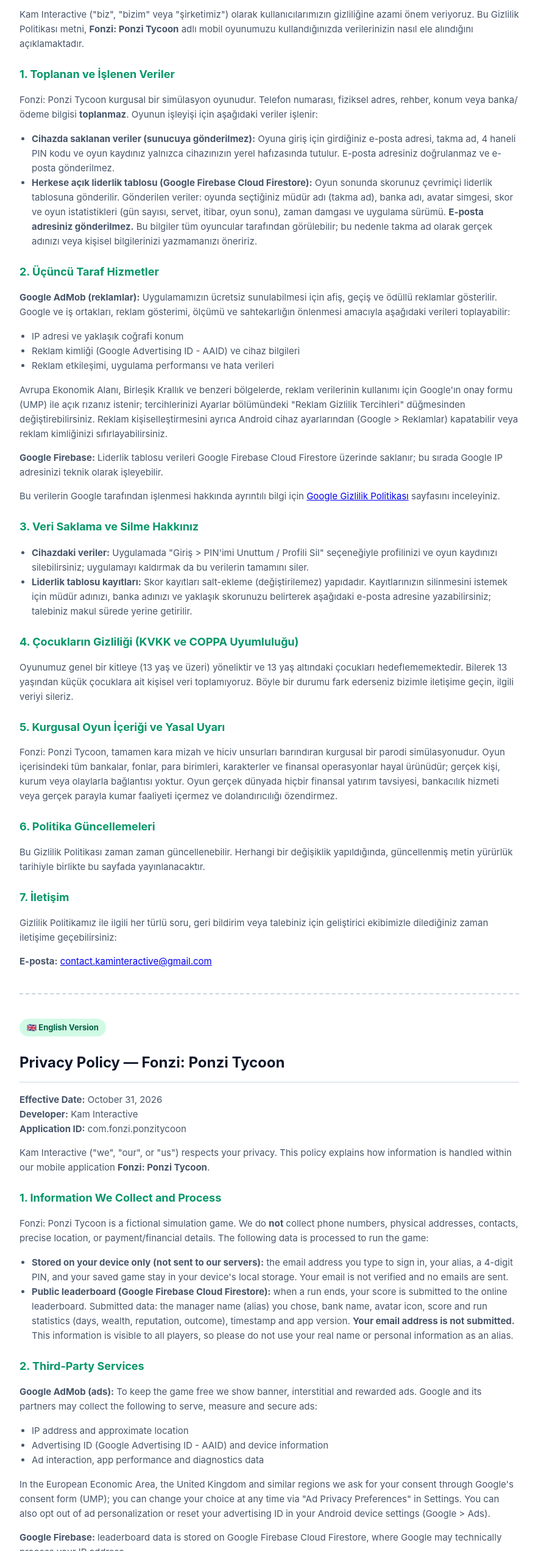
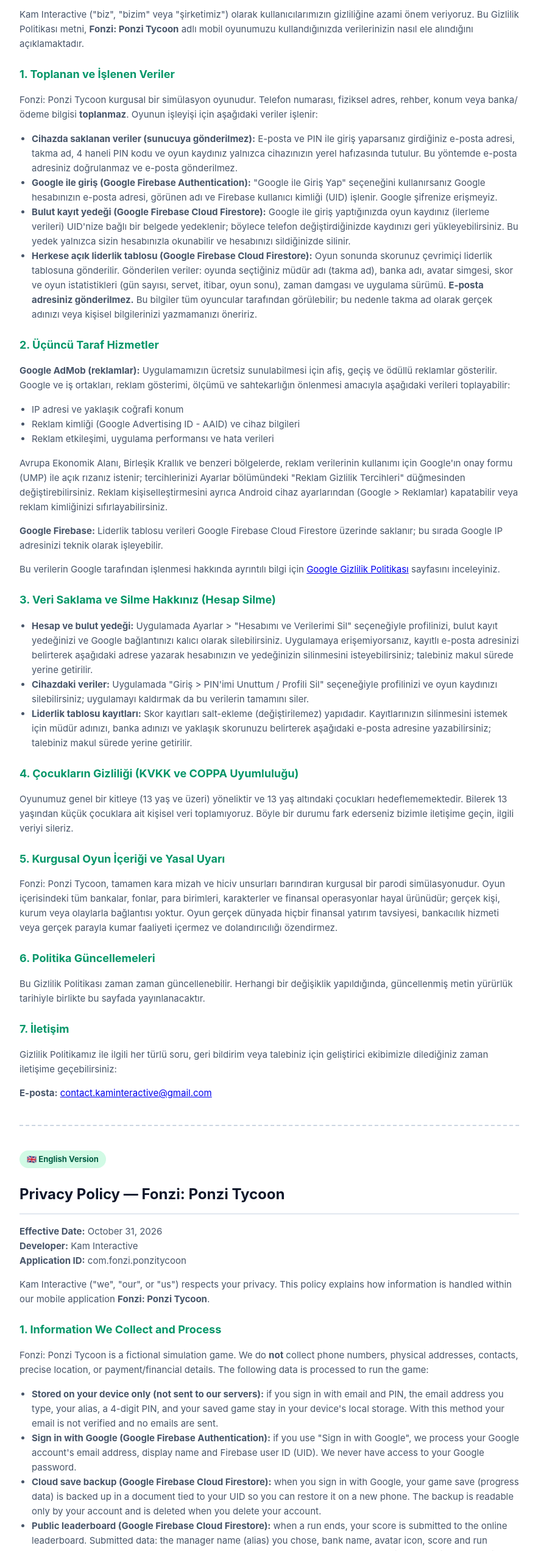
Before and after one commit to KamInteractive/kaminteractive.github.io, a plain HTML site: page privacy.html in a window 1280 px wide. Shown: the part 256-2800 px from the top of the page at 61% size, without its empty margins (198-1081 px from the left). Drawn offline with Linux system fonts and the light colour scheme.

Commit message:
Update privacy policy details and hPrivacy policy: add Google sign-in, cloud save backup, account deletioneadings

```diff
--- a/privacy.html
+++ b/privacy.html
@@ -65,7 +65,9 @@
     <h2>1. Toplanan ve İşlenen Veriler</h2>
     <p>Fonzi: Ponzi Tycoon kurgusal bir simülasyon oyunudur. Telefon numarası, fiziksel adres, rehber, konum veya banka/ödeme bilgisi <strong>toplanmaz</strong>. Oyunun işleyişi için aşağıdaki veriler işlenir:</p>
     <ul>
-      <li><strong>Cihazda saklanan veriler (sunucuya gönderilmez):</strong> Oyuna giriş için girdiğiniz e-posta adresi, takma ad, 4 haneli PIN kodu ve oyun kaydınız yalnızca cihazınızın yerel hafızasında tutulur. E-posta adresiniz doğrulanmaz ve e-posta gönderilmez.</li>
+      <li><strong>Cihazda saklanan veriler (sunucuya gönderilmez):</strong> E-posta ve PIN ile giriş yaparsanız girdiğiniz e-posta adresi, takma ad, 4 haneli PIN kodu ve oyun kaydınız yalnızca cihazınızın yerel hafızasında tutulur. Bu yöntemde e-posta adresiniz doğrulanmaz ve e-posta gönderilmez.</li>
+      <li><strong>Google ile giriş (Google Firebase Authentication):</strong> "Google ile Giriş Yap" seçeneğini kullanırsanız Google hesabınızın e-posta adresi, görünen adı ve Firebase kullanıcı kimliği (UID) işlenir. Google şifrenize erişmeyiz.</li>
+      <li><strong>Bulut kayıt yedeği (Google Firebase Cloud Firestore):</strong> Google ile giriş yaptığınızda oyun kaydınız (ilerleme verileri) UID'nize bağlı bir belgede yedeklenir; böylece telefon değiştirdiğinizde kaydınızı geri yükleyebilirsiniz. Bu yedek yalnızca sizin hesabınızla okunabilir ve hesabınızı sildiğinizde silinir.</li>
       <li><strong>Herkese açık liderlik tablosu (Google Firebase Cloud Firestore):</strong> Oyun sonunda skorunuz çevrimiçi liderlik tablosuna gönderilir. Gönderilen veriler: oyunda seçtiğiniz müdür adı (takma ad), banka adı, avatar simgesi, skor ve oyun istatistikleri (gün sayısı, servet, itibar, oyun sonu), zaman damgası ve uygulama sürümü. <strong>E-posta adresiniz gönderilmez.</strong> Bu bilgiler tüm oyuncular tarafından görülebilir; bu nedenle takma ad olarak gerçek adınızı veya kişisel bilgilerinizi yazmamanızı öneririz.</li>
     </ul>
 
@@ -80,8 +82,9 @@
     <p><strong>Google Firebase:</strong> Liderlik tablosu verileri Google Firebase Cloud Firestore üzerinde saklanır; bu sırada Google IP adresinizi teknik olarak işleyebilir.</p>
     <p>Bu verilerin Google tarafından işlenmesi hakkında ayrıntılı bilgi için <a href="https://policies.google.com/privacy" target="_blank" rel="noopener">Google Gizlilik Politikası</a> sayfasını inceleyiniz.</p>
 
-    <h2>3. Veri Saklama ve Silme Hakkınız</h2>
+    <h2 id="delete-account">3. Veri Saklama ve Silme Hakkınız (Hesap Silme)</h2>
     <ul>
+      <li><strong>Hesap ve bulut yedeği:</strong> Uygulamada Ayarlar &gt; "Hesabımı ve Verilerimi Sil" seçeneğiyle profilinizi, bulut kayıt yedeğinizi ve Google bağlantınızı kalıcı olarak silebilirsiniz. Uygulamaya erişemiyorsanız, kayıtlı e-posta adresinizi belirterek aşağıdaki adrese yazarak hesabınızın ve yedeğinizin silinmesini isteyebilirsiniz; talebiniz makul sürede yerine getirilir.</li>
       <li><strong>Cihazdaki veriler:</strong> Uygulamada "Giriş &gt; PIN'imi Unuttum / Profili Sil" seçeneğiyle profilinizi ve oyun kaydınızı silebilirsiniz; uygulamayı kaldırmak da bu verilerin tamamını siler.</li>
       <li><strong>Liderlik tablosu kayıtları:</strong> Skor kayıtları salt-ekleme (değiştirilemez) yapıdadır. Kayıtlarınızın silinmesini istemek için müdür adınızı, banka adınızı ve yaklaşık skorunuzu belirterek aşağıdaki e-posta adresine yazabilirsiniz; talebiniz makul sürede yerine getirilir.</li>
     </ul>
@@ -113,7 +116,9 @@
     <h2>1. Information We Collect and Process</h2>
     <p>Fonzi: Ponzi Tycoon is a fictional simulation game. We do <strong>not</strong> collect phone numbers, physical addresses, contacts, precise location, or payment/financial details. The following data is processed to run the game:</p>
     <ul>
-      <li><strong>Stored on your device only (not sent to our servers):</strong> the email address you type to sign in, your alias, a 4-digit PIN, and your saved game stay in your device's local storage. Your email is not verified and no emails are sent.</li>
+      <li><strong>Stored on your device only (not sent to our servers):</strong> if you sign in with email and PIN, the email address you type, your alias, a 4-digit PIN, and your saved game stay in your device's local storage. With this method your email is not verified and no emails are sent.</li>
+      <li><strong>Sign in with Google (Google Firebase Authentication):</strong> if you use "Sign in with Google", we process your Google account's email address, display name and Firebase user ID (UID). We never have access to your Google password.</li>
+      <li><strong>Cloud save backup (Google Firebase Cloud Firestore):</strong> when you sign in with Google, your game save (progress data) is backed up in a document tied to your UID so you can restore it on a new phone. The backup is readable only by your account and is deleted when you delete your account.</li>
       <li><strong>Public leaderboard (Google Firebase Cloud Firestore):</strong> when a run ends, your score is submitted to the online leaderboard. Submitted data: the manager name (alias) you chose, bank name, avatar icon, score and run statistics (days, wealth, reputation, outcome), timestamp and app version. <strong>Your email address is not submitted.</strong> This information is visible to all players, so please do not use your real name or personal information as an alias.</li>
     </ul>
 
@@ -128,8 +133,9 @@
     <p><strong>Google Firebase:</strong> leaderboard data is stored on Google Firebase Cloud Firestore, where Google may technically process your IP address.</p>
     <p>For details on how Google processes this data, see <a href="https://policies.google.com/privacy" target="_blank" rel="noopener">Google's Privacy Policy</a>.</p>
 
-    <h2>3. Data Retention and Deletion</h2>
+    <h2 id="delete-account-en">3. Data Retention and Deletion (Account Deletion)</h2>
     <ul>
+      <li><strong>Account and cloud backup:</strong> in the app go to Settings &gt; "Delete My Account &amp; Data" to permanently delete your profile, cloud save backup and Google link. If you cannot access the app, email us from your registered address asking for your account and backup to be deleted and we will do so within a reasonable time.</li>
       <li><strong>On-device data:</strong> use "Login &gt; Forgot PIN / Delete Profile" in the app to delete your profile and saved game; uninstalling the app also removes all of it.</li>
       <li><strong>Leaderboard entries:</strong> score records are append-only. To request deletion, email us your manager name, bank name and approximate score and we will remove the entry within a reasonable time.</li>
     </ul>
```
